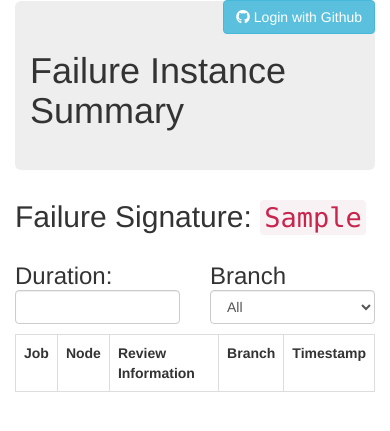
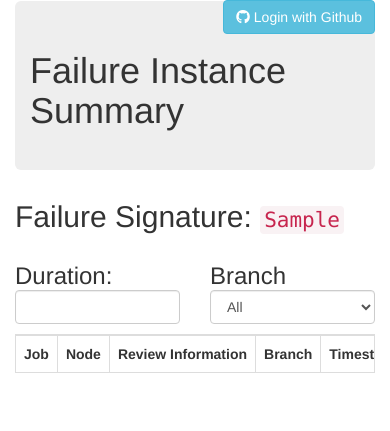
Before and after one commit to smitthakkar96/fstat, a Flask app: page /failure/1 in a window 390 px wide. Shown: the top 431 px of the page. Run offline with Flask 2, Linux system fonts and the light colour scheme; tables that the repository leaves empty hold one stand-in row (values such as "Sample post"); lists and menus that the app fills with data are empty; some libraries are stand-ins or nearby versions.

Commit message:
Minor fixes to make it feel better on mobile devices (#24)

```diff
--- a/fstat/templates/base.html
+++ b/fstat/templates/base.html
@@ -42,6 +42,7 @@
 <!-- Include Date Range Picker -->
 <script type="text/javascript" src="//cdn.jsdelivr.net/bootstrap.daterangepicker/2/daterangepicker.js"></script>
 <link rel="stylesheet" type="text/css" href="//cdn.jsdelivr.net/bootstrap.daterangepicker/2/daterangepicker.css" />
+<link rel="stylesheet" href="/static/css/styles.css">
 <script src="https://use.fontawesome.com/acfd66e721.js"></script>
 {% endblock %}
 
--- a/fstat/templates/failure_instance.html
+++ b/fstat/templates/failure_instance.html
@@ -23,6 +23,7 @@
         {% include "snippets/branch_filter.html" %}
       </div>
     </div>
+      <div class="table-responsive">
         <table class="table table-bordered">
           <tr>
             <th>Job</th>
--- a/fstat/templates/index.html
+++ b/fstat/templates/index.html
@@ -38,6 +38,7 @@
         {% include "snippets/branch_filter.html" %}
       </div>
     </div>
+    <div class="table-responsive">
       <table class="table table-bordered">
         <tr>
           <th>Signature</th>
@@ -51,4 +52,5 @@
         {% endfor %}
       </table>
   </div>
+   </div>
 {%- endblock %}
--- /dev/null
+++ b/fstat/templates/static/css/styles.css
@@ -0,0 +1,8 @@
+@media only screen {
+    code {
+        font-size: 0.7em;
+        white-space: pre-line;
+        word-break: break-word;
+        word-wrap: break-word;
+    }
+}
```
Lines whose indentation alone changed are shown as unchanged.
